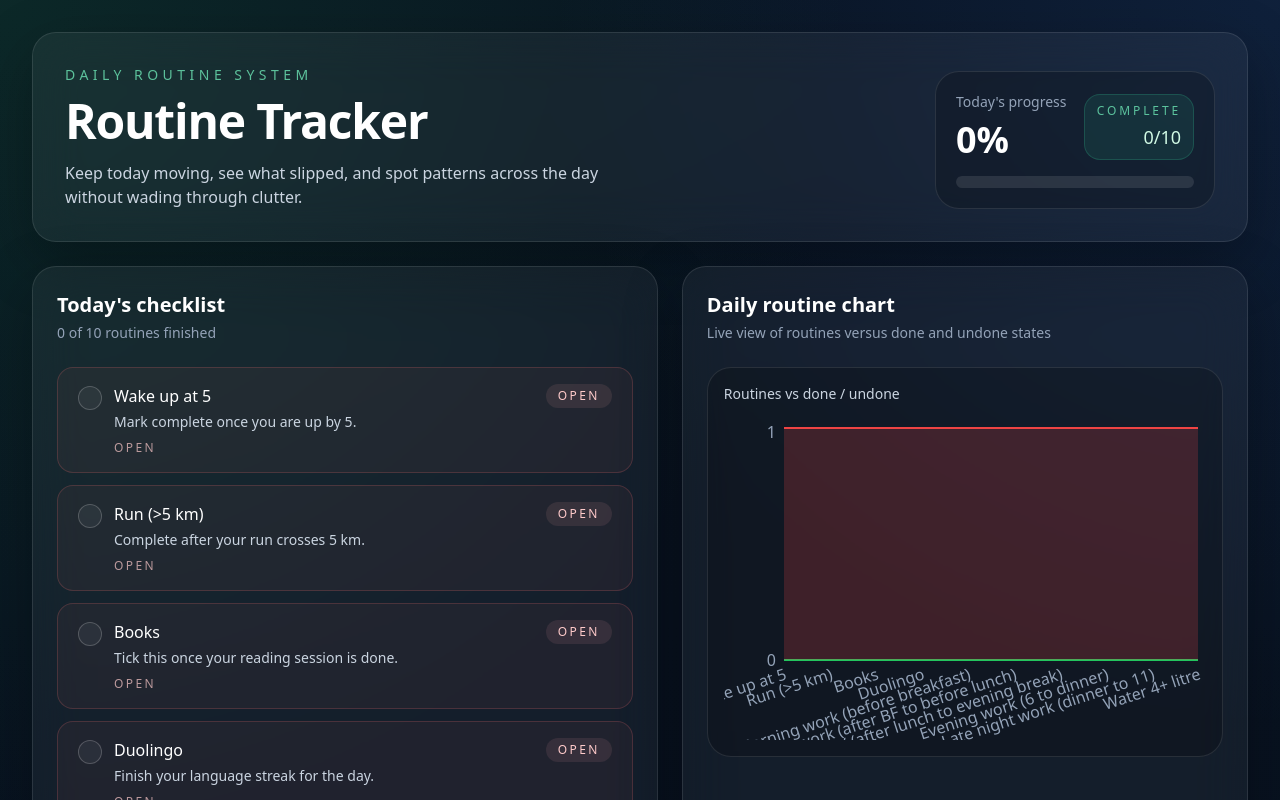
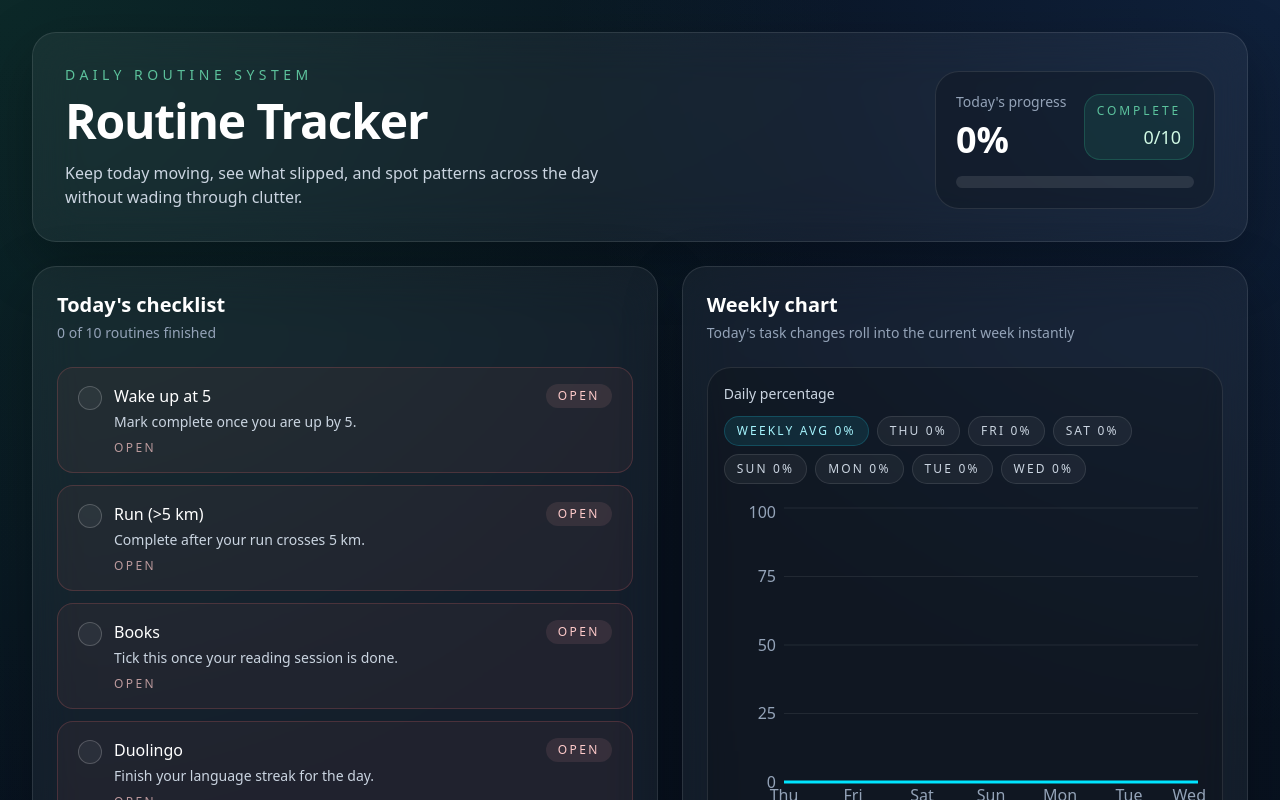
Before and after one commit to DarshanKS09/Tracker, a Next.js app: page / in a window 1280 px wide. Shown: the top 800 px of the page. Built offline with nearby package versions, Linux system fonts and the light colour scheme; no server answers; the database is empty.

Commit message:
added daily chart and removed auto done  thing

```diff
--- a/app/page.tsx
+++ b/app/page.tsx
@@ -10,7 +10,10 @@ export default async function HomePage() {
   return (
     <main className="mx-auto flex min-h-screen w-full max-w-7xl flex-col gap-6 px-4 py-8 sm:px-6 lg:px-8">
       <RoutineDashboardShell
+        today={data.today}
         initialTasks={data.daily.tasks}
+        weeklyChartData={data.weekly.chartData}
+        weeklyFeedback={data.weekly.feedback}
       />
 
       <StatsGrid stats={data.weekly.summary} />
--- a/components/daily-checklist.tsx
+++ b/components/daily-checklist.tsx
@@ -21,10 +21,6 @@ export function DailyChecklist({ tasks, onTasksChange }: DailyChecklistProps) {
     setLocalTasks(tasks);
   }, [tasks]);
 
-  useEffect(() => {
-    onTasksChange(localTasks);
-  }, [localTasks, onTasksChange]);
-
   const updateLocalTask = ({
     taskName,
     completed,
@@ -34,8 +30,8 @@ export function DailyChecklist({ tasks, onTasksChange }: DailyChecklistProps) {
     completed: boolean;
     value?: number;
   }) => {
-    setLocalTasks((currentState) =>
-      currentState.map((task) =>
+    setLocalTasks((currentState) => {
+      const nextTasks = currentState.map((task) =>
         task.taskName === taskName
           ? {
               ...task,
@@ -43,8 +39,11 @@ export function DailyChecklist({ tasks, onTasksChange }: DailyChecklistProps) {
               value: typeof value === "number" ? value : task.value
             }
           : task
-      )
-    );
+      );
+
+      onTasksChange(nextTasks);
+      return nextTasks;
+    });
   };
 
   const persistTask = async ({
--- a/components/dashboard-charts.tsx
+++ b/components/dashboard-charts.tsx
@@ -9,52 +9,112 @@ import {
   XAxis,
   YAxis
 } from "recharts";
-import type { DailyRoutineChartPoint, DailyTaskItem } from "@/utils/types";
+import type { DailyTaskItem, WeeklyChartPoint, WeeklyFeedbackPoint } from "@/utils/types";
 
 type DashboardChartsProps = {
   tasks: DailyTaskItem[];
+  today: string;
+  weeklyChartData: WeeklyChartPoint[];
+  weeklyFeedback: WeeklyFeedbackPoint[];
 };
 
-function buildDailyRoutineChart(tasks: DailyTaskItem[]): DailyRoutineChartPoint[] {
-  return tasks.map((task) => ({
-    routine: task.taskName,
-    done: task.completed ? 1 : 0,
-    undone: task.completed ? 0 : 1
-  }));
+function buildLiveWeeklyChart(
+  weeklyChartData: WeeklyChartPoint[],
+  tasks: DailyTaskItem[],
+  today: string
+) {
+  const completedToday = tasks.filter((task) => task.completed).length;
+  const percentageToday = Math.round((completedToday / tasks.length) * 100);
+
+  return weeklyChartData.map((point) =>
+    point.date === today
+      ? {
+          ...point,
+          completionPercentage: percentageToday,
+          completedTasks: completedToday
+        }
+      : point
+  );
 }
 
-export function DashboardCharts({ tasks }: DashboardChartsProps) {
-  const chartData = buildDailyRoutineChart(tasks);
+function getFeedbackLabel(percentage: number) {
+  if (percentage >= 80) {
+    return "Great";
+  }
+  if (percentage >= 50) {
+    return "Good";
+  }
+  if (percentage >= 25) {
+    return "Low";
+  }
+  return "Poor";
+}
+
+export function DashboardCharts({
+  tasks,
+  today,
+  weeklyChartData,
+  weeklyFeedback
+}: DashboardChartsProps) {
+  const liveChartData = buildLiveWeeklyChart(weeklyChartData, tasks, today);
+  const liveFeedback = weeklyFeedback.map((item) => {
+    if (item.date !== today) {
+      return item;
+    }
+
+    const todayPoint = liveChartData.find((point) => point.date === today);
+    const percentage = todayPoint?.completionPercentage ?? item.percentage;
+
+    return {
+      ...item,
+      percentage,
+      feedback: getFeedbackLabel(percentage)
+    };
+  });
+  const weeklyAverage = Math.round(
+    liveChartData.reduce((sum, point) => sum + point.completionPercentage, 0) / liveChartData.length
+  );
 
   return (
     <section className="panel flex flex-col gap-6 p-6">
       <div>
-        <h2 className="text-xl font-semibold text-white">Daily routine chart</h2>
-        <p className="mt-1 text-sm text-slate-400">Live view of routines versus done and undone states</p>
+        <h2 className="text-xl font-semibold text-white">Weekly chart</h2>
+        <p className="mt-1 text-sm text-slate-400">Today&apos;s task changes roll into the current week instantly</p>
       </div>
 
       <div className="rounded-3xl border border-white/10 bg-black/20 p-4">
-        <p className="mb-4 text-sm text-slate-300">Routines vs done / undone</p>
+        <div className="mb-4 flex flex-wrap items-center justify-between gap-3">
+          <p className="text-sm text-slate-300">Daily percentage</p>
+          <div className="flex flex-wrap gap-2 text-xs uppercase tracking-[0.18em]">
+            <span className="rounded-full border border-cyan-400/20 bg-cyan-400/10 px-3 py-1.5 text-cyan-200">
+              Weekly avg {weeklyAverage}%
+            </span>
+            {liveFeedback.map((point) => (
+              <span
+                key={point.date}
+                className="rounded-full border border-white/10 bg-white/5 px-3 py-1.5 text-slate-300"
+              >
+                {point.label} {point.percentage}%
+              </span>
+            ))}
+          </div>
+        </div>
         <div className="h-80">
           <ResponsiveContainer width="100%" height="100%">
-            <AreaChart data={chartData} margin={{ left: 0, right: 8, top: 8, bottom: 8 }}>
+            <AreaChart data={liveChartData} margin={{ left: 0, right: 8, top: 8, bottom: 8 }}>
               <CartesianGrid stroke="rgba(255,255,255,0.08)" vertical={false} />
               <XAxis
-                dataKey="routine"
+                dataKey="label"
                 stroke="#94a3b8"
                 tickLine={false}
                 axisLine={false}
-                interval={0}
-                angle={-18}
-                height={72}
-                textAnchor="end"
               />
               <YAxis
                 stroke="#94a3b8"
                 tickLine={false}
                 axisLine={false}
-                domain={[0, 1]}
-                ticks={[0, 1]}
+                domain={[0, 100]}
+                ticks={[0, 25, 50, 75, 100]}
               />
               <Tooltip
                 contentStyle={{
@@ -65,19 +125,10 @@ export function DashboardCharts({ tasks }: DashboardChartsProps) {
               />
               <Area
                 type="monotone"
-                dataKey="done"
-                stackId="status"
-                stroke="#22c55e"
-                fill="rgba(34,197,94,0.55)"
-                strokeWidth={2}
-              />
-              <Area
-                type="monotone"
-                dataKey="undone"
-                stackId="status"
-                stroke="#ef4444"
-                fill="rgba(239,68,68,0.35)"
-                strokeWidth={2}
+                dataKey="completionPercentage"
+                stroke="#00e5ff"
+                fill="rgba(0, 229, 255, 0.26)"
+                strokeWidth={3}
               />
             </AreaChart>
           </ResponsiveContainer>
--- a/components/routine-dashboard-shell.tsx
+++ b/components/routine-dashboard-shell.tsx
@@ -4,13 +4,21 @@ import { useEffect, useState } from "react";
 import { DailyChecklist } from "@/components/daily-checklist";
 import { DailyProgress } from "@/components/daily-progress";
 import { DashboardCharts } from "@/components/dashboard-charts";
-import type { DailyTaskItem } from "@/utils/types";
+import type { DailyTaskItem, WeeklyChartPoint, WeeklyFeedbackPoint } from "@/utils/types";
 
 type RoutineDashboardShellProps = {
+  today: string;
   initialTasks: DailyTaskItem[];
+  weeklyChartData: WeeklyChartPoint[];
+  weeklyFeedback: WeeklyFeedbackPoint[];
 };
 
-export function RoutineDashboardShell({ initialTasks }: RoutineDashboardShellProps) {
+export function RoutineDashboardShell({
+  today,
+  initialTasks,
+  weeklyChartData,
+  weeklyFeedback
+}: RoutineDashboardShellProps) {
   const [tasks, setTasks] = useState(initialTasks);
 
   useEffect(() => {
@@ -46,7 +54,12 @@ export function RoutineDashboardShell({ initialTasks }: RoutineDashboardShellPro
 
       <section className="grid gap-6 lg:grid-cols-[1.05fr_0.95fr]">
         <DailyChecklist tasks={tasks} onTasksChange={setTasks} />
-        <DashboardCharts tasks={tasks} />
+        <DashboardCharts
+          tasks={tasks}
+          today={today}
+          weeklyChartData={weeklyChartData}
+          weeklyFeedback={weeklyFeedback}
+        />
       </section>
     </>
   );
--- a/utils/routine-analytics.ts
+++ b/utils/routine-analytics.ts
@@ -1,6 +1,12 @@
 import { ROUTINE_TASK_CONFIGS, SUCCESS_THRESHOLD } from "@/utils/constants";
 import { formatDayLabel } from "@/utils/date";
-import type { RoutineLog, WeeklyChartPoint, WeeklySummary } from "@/utils/types";
+import type {
+  RoutineLog,
+  WeeklyChartPoint,
+  WeeklyFeedbackPoint,
+  WeeklySummary,
+  WeeklyTaskRow
+} from "@/utils/types";
 
 type DaySnapshot = {
   date: string;
@@ -65,6 +71,43 @@ export function buildWeeklySummary(chartData: WeeklyChartPoint[]): WeeklySummary
   };
 }
 
+export function buildWeeklyTaskTable(logs: RoutineLog[], dates: string[]): WeeklyTaskRow[] {
+  const grouped = groupLogsByDate(logs);
+
+  return ROUTINE_TASK_CONFIGS.map((task) => {
+    const completionByDate = dates.reduce<Record<string, boolean>>((accumulator, date) => {
+      const dayLogs = grouped.get(date) ?? [];
+      const log = dayLogs.find((item) => item.taskName === task.name);
+      accumulator[date] = log?.completed ?? false;
+      return accumulator;
+    }, {});
+
+    const completedDays = dates.filter((date) => completionByDate[date]).length;
+
+    return {
+      taskName: task.name,
+      completionByDate,
+      weeklyPercentage: Math.round((completedDays / dates.length) * 100)
+    };
+  });
+}
+
+export function buildWeeklyFeedback(chartData: WeeklyChartPoint[]): WeeklyFeedbackPoint[] {
+  return chartData.map((item) => ({
+    date: item.date,
+    label: item.label,
+    percentage: item.completionPercentage,
+    feedback:
+      item.completionPercentage >= 80
+        ? "Great"
+        : item.completionPercentage >= 50
+          ? "Good"
+          : item.completionPercentage >= 25
+            ? "Low"
+            : "Poor"
+  }));
+}
+
 export function buildDaySnapshot(logs: RoutineLog[], totalTasksPerDay: number): DaySnapshot {
   const completedTasks = logs.filter((log) => log.completed).length;
   const completionPercentage = Math.round((completedTasks / totalTasksPerDay) * 100);
--- a/utils/routine-data.ts
+++ b/utils/routine-data.ts
@@ -2,7 +2,13 @@ import { connectToDatabase } from "@/lib/mongodb";
 import { RoutineLog as RoutineLogModel } from "@/models/routine-log";
 import { ROUTINE_TASKS } from "@/utils/constants";
 import { getDateString, getLastNDates } from "@/utils/date";
-import { buildDailyTasks, buildWeeklyChartData, buildWeeklySummary } from "@/utils/routine-analytics";
+import {
+  buildDailyTasks,
+  buildWeeklyChartData,
+  buildWeeklyFeedback,
+  buildWeeklySummary,
+  buildWeeklyTaskTable
+} from "@/utils/routine-analytics";
 import type { RoutineLog } from "@/utils/types";
 
 export async function getRoutinePageData() {
@@ -31,8 +37,11 @@ export async function getRoutinePageData() {
 
   const chartData = buildWeeklyChartData(weekLogs, lastSevenDates, ROUTINE_TASKS.length);
   const summary = buildWeeklySummary(chartData);
+  const taskTable = buildWeeklyTaskTable(weekLogs, lastSevenDates);
+  const feedback = buildWeeklyFeedback(chartData);
 
   return {
+    today,
     daily: {
       tasks: dailyTasks,
       completedCount,
@@ -41,6 +50,9 @@ export async function getRoutinePageData() {
     },
     weekly: {
       chartData,
+      dates: lastSevenDates,
+      taskTable,
+      feedback,
       summary
     }
   };
```
Also changed, not shown: utils/types.ts (+13 -0 lines).
